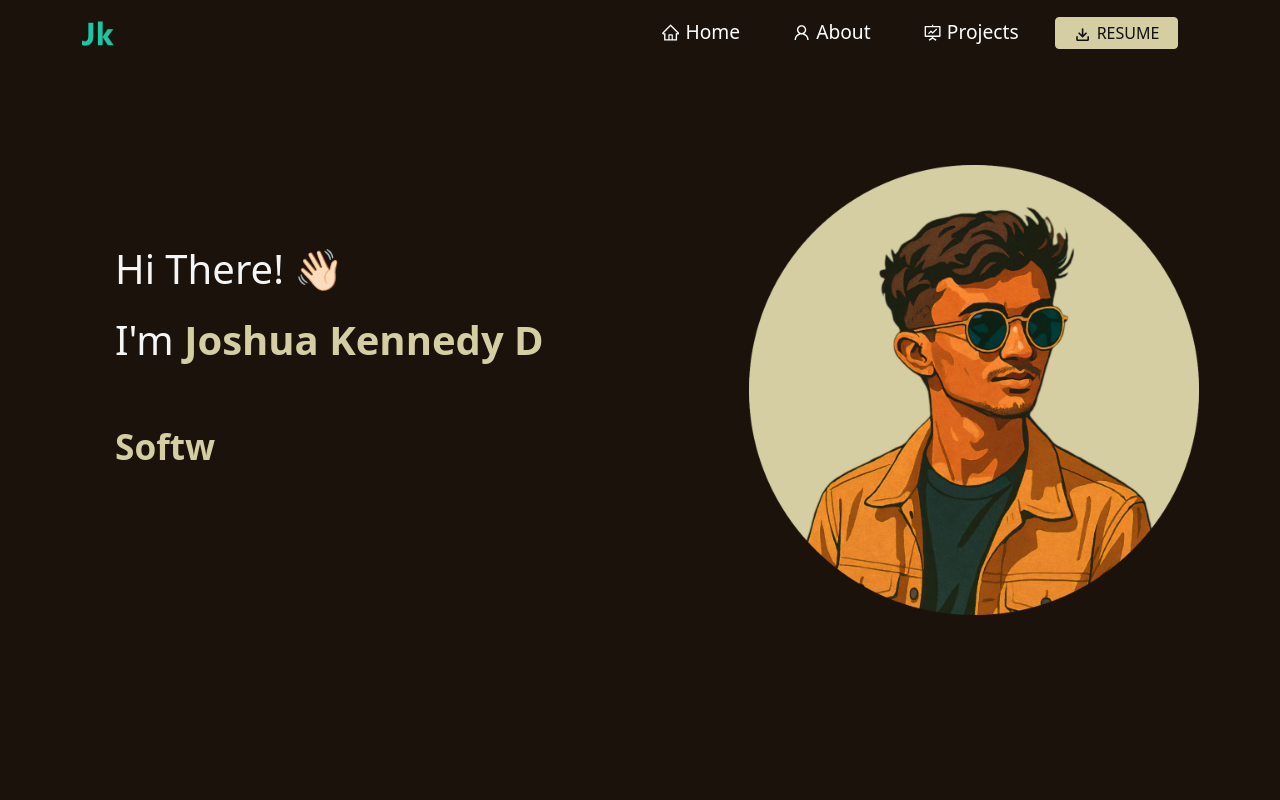
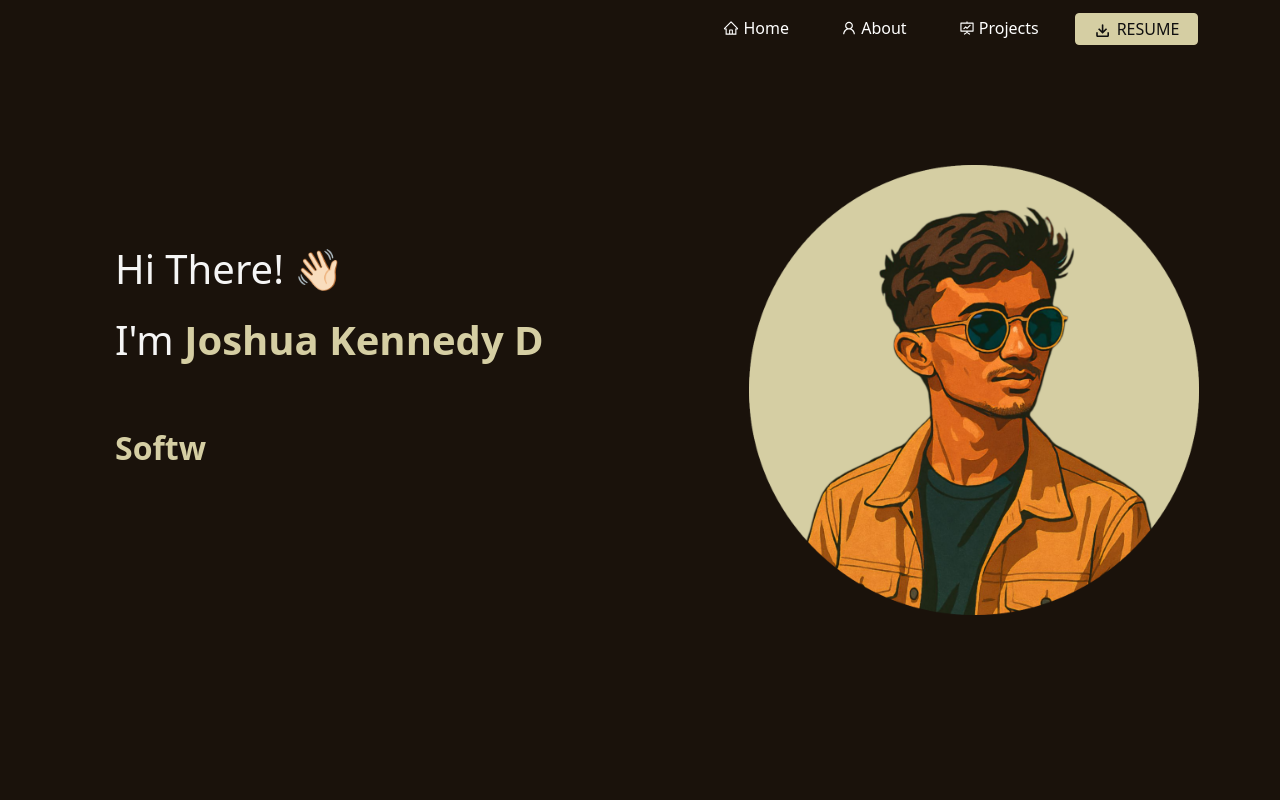
Before and after one commit to joshuakennedy-d/PORTFOLIO-V1, a React (Create React App) app: page / in a window 1280 px wide. Shown: the top 800 px of the page. Built offline with nearby package versions, Linux system fonts and the light colour scheme.

Commit message:
Enhance navbar functionality and styling: add logo visibility toggle on scroll, adjust navbar alignment, and improve mobile responsiveness

```diff
--- a/src/components/Navbar.js
+++ b/src/components/Navbar.js
@@ -16,12 +16,15 @@ function NavBar() {
   const [expand, updateExpanded] = useState(false);
   const [navColour, updateNavbar] = useState(false);
   const [isHidden, setIsHidden] = useState(false);
+  const [showLogo, setShowLogo] = useState(false); // State to toggle logo visibility
 
   function scrollHandler() {
     if (window.scrollY >= 20) {
       updateNavbar(true);
+      setShowLogo(true); // Show logo when scrolled
     } else {
       updateNavbar(false);
+      setShowLogo(false); // Hide logo when at the top
     }
   }
 
@@ -50,7 +53,12 @@ function NavBar() {
     };
   }, []);
 
-  window.addEventListener("scroll", scrollHandler);
+  useEffect(() => {
+    window.addEventListener("scroll", scrollHandler);
+    return () => {
+      window.removeEventListener("scroll", scrollHandler);
+    };
+  }, []);
 
   return (
     <Navbar
@@ -61,8 +69,13 @@ function NavBar() {
         isHidden ? "hidden" : ""
       }`}
     >
-      <Container>
-        <Navbar.Brand href="/" className="d-flex">
+      <Container
+        className={`navbar-container ${showLogo ? "align-left" : "align-center"}`}
+      >
+        <Navbar.Brand
+          href="/"
+          className={`d-flex ${showLogo ? "show-logo" : "hide-logo"}`}
+        >
           <img src={logo} className="img-fluid logo" alt="brand" />
         </Navbar.Brand>
         <Navbar.Toggle
@@ -82,42 +95,29 @@ function NavBar() {
                 <AiOutlineHome style={{ marginBottom: "2px" }} /> Home
               </Nav.Link>
             </Nav.Item>
-
             <Nav.Item>
-              <Nav.Link
-                as={Link}
-                to="/about"
-                onClick={() => updateExpanded(false)}
-              >
+              <Nav.Link as={Link} to="/about" onClick={() => updateExpanded(false)}>
                 <AiOutlineUser style={{ marginBottom: "2px" }} /> About
               </Nav.Link>
             </Nav.Item>
-
             <Nav.Item>
               <Nav.Link
                 as={Link}
                 to="/project"
                 onClick={() => updateExpanded(false)}
               >
-                <AiOutlineFundProjectionScreen
-                  style={{ marginBottom: "2px" }}
-                />{" "}
+                <AiOutlineFundProjectionScreen style={{ marginBottom: "2px" }} />{" "}
                 Projects
               </Nav.Link>
             </Nav.Item>
-
             <Nav.Item className="fork-btn">
               <Button
                 href="/Resume_Joshua_Kennedy.pdf"
                 target="_blank"
                 className="fork-btn-inner"
               >
-                <CgSoftwareDownload style={{ fontSize: "1.2em" }} />{" "}
-                {" RESUME"}
+                <CgSoftwareDownload style={{ fontSize: "1.2em" }} /> {" RESUME"}
               </Button>
-            </Nav.Item>
-            <Nav.Item className="fork-btn">
-
             </Nav.Item>
           </Nav>
         </Navbar.Collapse>
--- a/src/style.css
+++ b/src/style.css
@@ -74,18 +74,20 @@ button:focus {
   box-shadow: 0px 10px 10px 0px rgba(9, 5, 29, 0.171) !important;
   backdrop-filter: blur(15px) !important;
 }
-
 .navbar {
-  position: fixed !important;
-  transition: all 0.3s ease-out 0s !important;
-  padding: 0.3rem 2rem !important;
-  font-size: 1.2rem !important;
+  justify-content: center; /* Center the navbar content */
+  background-color: transparent;
+  transition: background-color 0.3s ease, box-shadow 0.3s ease;
+  padding: 0.5rem 1rem; /* Adjust padding */
+  height: 60px; /* Set a consistent height */
+  display: flex; /* Ensure flexbox is applied */
+  align-items: center; /* Vertically center items */
 }
-
 .navbar-toggler {
   position: relative !important;
   background-color: transparent !important;
   border-color: transparent !important;
+  margin-left: auto; /* Push the toggle button to the right */
 }
 
 .navbar-toggler span {
@@ -134,17 +136,16 @@ button:focus {
 }
 
 @media (max-width: 767px) {
-  .navbar {
-    padding: 1rem 2rem !important;
-    font-size: 1.4rem !important;
-    background-color: #181a27 !important;
-  }
+
   .navbar-nav .nav-item a::after {
     display: none !important;
   }
 }
 .navbar-brand {
   color: rgb(250, 250, 250) !important;
+  display: flex;
+  align-items: center;
+  margin-right: auto; /* Push the logo to the left */
 }
 
 .logo {
@@ -205,6 +206,9 @@ button:focus {
     -webkit-backdrop-filter: blur(10px) !important; /* Blur effect for Safari */
     box-shadow: 0 4px 6px rgba(0, 0, 0, 0.1) !important; /* Optional shadow */
     transition: all 0.3s ease-in-out !important; /* Smooth transition */
+    justify-content: space-between; /* Align items properly for mobile */
+    padding: 0.4rem 1rem !important; /* Reduce padding */
+    height: 50px !important; /* Adjust height */
   }
 
   .navbar.hidden {
@@ -212,7 +216,13 @@ button:focus {
     visibility: hidden;
   }
 
+}
 
+/* Brand logo */
+.navbar-brand {
+  display: flex;
+  align-items: center;
+  transition: opacity 0.4s ease, transform 0.4s ease;
 }
 
 /* --------- */
@@ -269,6 +279,16 @@ button:focus {
 
 }
 
+@media (max-width: 767px) {
+  .home-content {
+    display: flex !important;
+    flex-direction: column !important;
+    justify-content: center !important;
+    align-items: center !important; /* Center-align the content */
+    text-align: center !important;
+  }
+}
+
 .heading {
   font-size: 2.5em !important;
   padding-left: 45px !important;
@@ -284,7 +304,7 @@ button:focus {
 }
 
 .Typewriter__wrapper {
-  font-size: 2.2em !important;
+  font-size: 2.0em !important;
   color: #D5CEA3 !important;
   font-weight: 600 !important;
 }
@@ -311,9 +331,16 @@ button:focus {
 
 @media (max-width: 767px) {
   .img-fluid {
-    width: 50px !important; /* Adjust the width */
-    height: 50px !important; /* Adjust the height */
-    padding-top: 1em !important; /* Adjust padding if needed */
+    width: 100px !important; /* Adjust the width for better visibility */
+    height: 100px !important; /* Adjust the height for better visibility */
+    margin: 0 auto !important; /* Center the image horizontally */
+    display: block !important; /* Ensure it's treated as a block element */
+  }
+
+  .myAvtar {
+    justify-content: center !important;
+    padding-top: 2em !important; /* Adjust padding for better alignment */
+    text-align: center !important; /* Center-align the container */
   }
 }
 
@@ -704,3 +731,18 @@ button:focus {
 .fork-btn-inner::after {
   display: none !important;
 }
+
+/* --------- */
+/* Logo Visibility */
+/* --------- */
+.hide-logo {
+  opacity: 0;
+  visibility: hidden;
+  transition: opacity 0.3s ease, visibility 0.3s ease;
+}
+
+.show-logo {
+  opacity: 1;
+  visibility: visible;
+  transition: opacity 0.3s ease, visibility 0.3s ease;
+}
```
